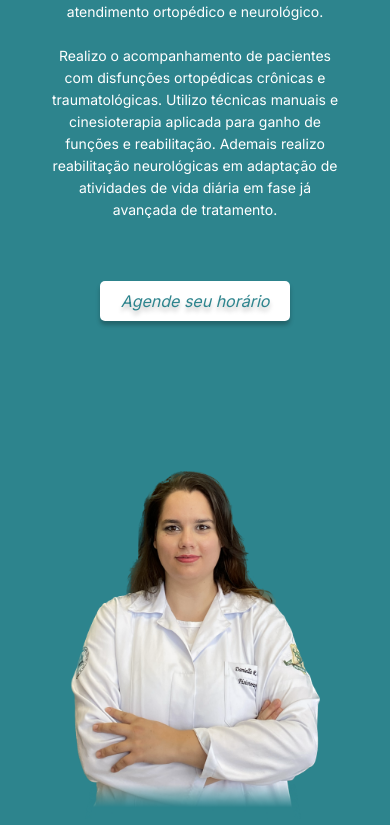
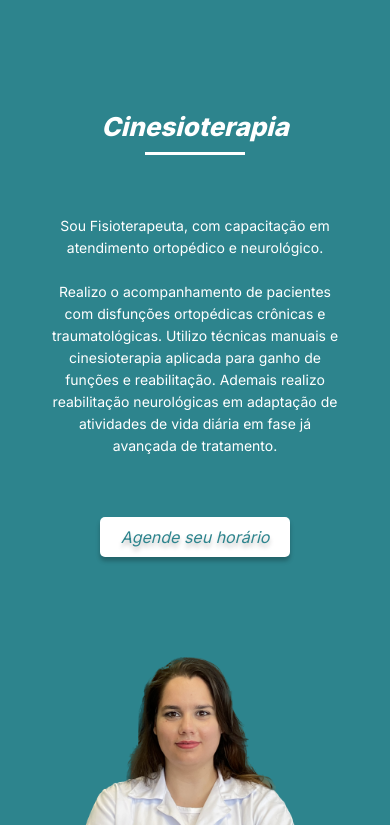
Before and after one commit to Danilim04/FisioCin, a React (Vite) app: page / in a window 390 px wide. Shown: the part 1585-2410 px from the top of the page. Built offline with nearby package versions, Linux system fonts and the light colour scheme.

Commit message:
ourteam fix - mobile

```diff
--- a/src/components/Ourteam/style/Ourteam.css
+++ b/src/components/Ourteam/style/Ourteam.css
@@ -131,13 +131,10 @@ section.faixa {
         margin: 0;
     }
     section.faixa{
-        height: 200vh;
+        height: 250vh;
     }
     .containerText{
         width: auto;
     }
-    .containerText button{
-        margin: 0 0 50px 0;
-    }
 
 }
```
